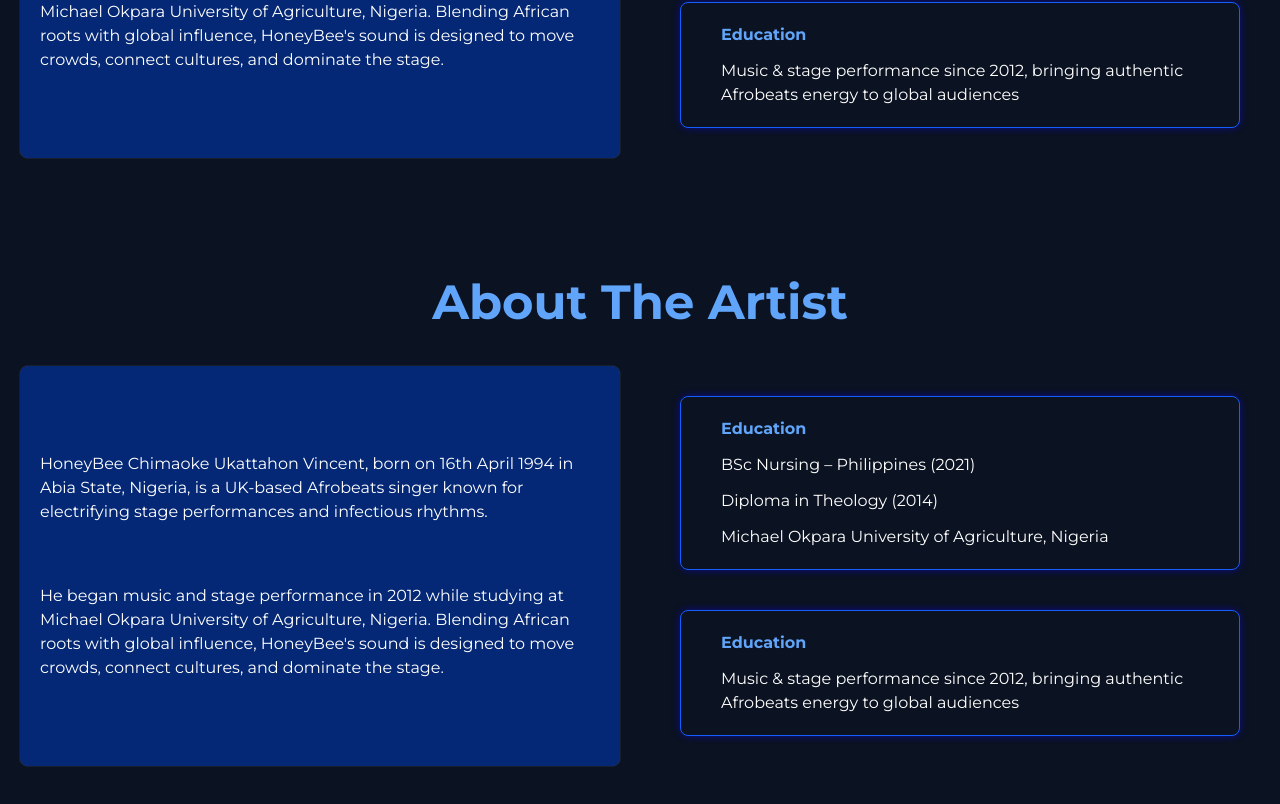
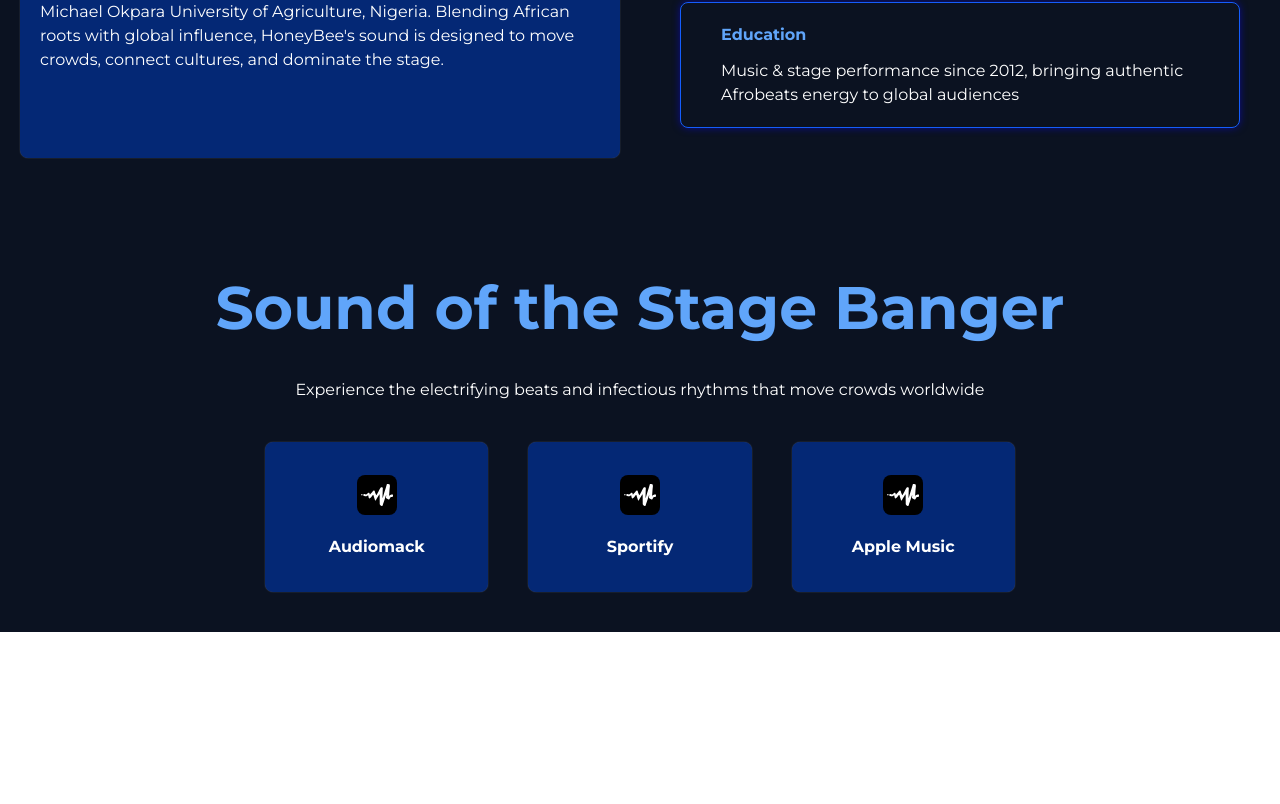
Before and after one commit to Tonypaul544/HoneyBee-Avilla, a React (Vite) app: page / in a window 1280 px wide. Shown: the part 1210-2014 px from the top of the page. After the commit the page ends 1842 px from the top, so only its background shows below. Built offline with nearby package versions, Linux system fonts and the light colour scheme.

Commit message:
fix sound section

```diff
--- /dev/null
+++ b/src/Sound.jsx
@@ -0,0 +1,38 @@
+
+import { SiAudiomack } from "react-icons/si";
+// import AudiomackLogo from './images/Sportify.jpg'
+// import Sportiy from '../../honeybee'
+
+// import HeroSection from './sections/HeroSection/HeroSection'
+
+export default function Sounds() {
+  return (
+    <div>
+      {/* About The Artist */}
+      <div className="flex bg-[#0b1221] flex-col w-[100vw] h-auto items-center justify-center py-10 pt-[5em] items-center justify-center">
+
+        <h1 className="flex max-sm:m-auto max-sm:text-5xl text-6xl font-bold text-[#60a5fa] text-center mb-5">Sound of the Stage Banger</h1>
+        <p className="flex mt-5 text-center">Experience the electrifying beats and infectious rhythms that move crowds worldwide</p>
+
+        <div className="flex max-sm:flex-col flex-row gap-10 mt-10 px-5 max-sm:px-2 justify-center items-center w-[100%] h-[90%] m-auto items-center justify-center">
+
+          <div className="flex flex-col items-center w-[18%] h-[150px] max-sm:w-full items-center justify-center bg-[#042875] box-shadow-white p-5 rounded-lg gap-5">
+            <SiAudiomack className="w-[40px] h-[40px] bg-[#000000] p-1 rounded-lg"  />
+            <h1 className="flex text-md font-bold">Audiomack</h1>
+          </div>
+
+          <div className="flex flex-col items-center w-[18%] h-[150px] max-sm:w-full items-center justify-center bg-[#042875] box-shadow-white p-5 rounded-lg gap-5">
+            <SiAudiomack className="w-[40px] h-[40px] bg-[#000000] p-1 rounded-lg"  />
+            {/* <img src={Sportiy} alt="Audiomack Logo" className="flex w-[40px] h-[40px]" /> */}
+            <h1 className="flex text-md font-bold border-rounded-lg">Sportify</h1>
+          </div>
+
+          <div className="flex flex-col items-center w-[18%] h-[150px] max-sm:w-full items-center justify-center bg-[#042875] box-shadow-white p-5 rounded-lg gap-5">
+            <SiAudiomack className="w-[40px] h-[40px] bg-[#000000] p-1 rounded-lg"  />
+            <h1 className="flex text-md font-bold">Apple Music</h1>
+          </div>
+        </div>
+      </div>
+    </div>
+  )
+}
--- a/src/sections/HeroSection/About.jsx
+++ b/src/sections/HeroSection/About.jsx
@@ -1,5 +1,3 @@
-
-// import HeroSection from './sections/HeroSection/HeroSection'
 
 export default function About() {
   return (
@@ -11,7 +9,7 @@
 
         <div className="flex max-sm:flex-col flex-row gap-10 mt-10 px-5 max-sm:px-2 justify-center items-center w-[100%] h-auto m-auto items-center justify-center">
 
-          <div className="flex flex-col gap-15 p-5 rounded-lg w-[50%] h-100 max-sm:w-full h-100 items-center justify-center bg-[#042875] box-shadow-white">
+          <div className="flex flex-col gap-15 p-5 rounded-lg w-[50%] h-100 max-sm:w-full h-100 items-center justify-center bg-[#042875] box-shadow-white ">
             <p className="flex">HoneyBee Chimaoke Ukattahon Vincent, born on 16th April 1994 in Abia State, Nigeria, is a UK-based Afrobeats singer known for electrifying stage performances and infectious rhythms.</p>
 
             <p className="flex">He began music and stage performance in 2012 while studying at Michael Okpara University of Agriculture, Nigeria. Blending African roots with global influence, HoneyBee's sound is designed to move crowds, connect cultures, and dominate the stage.</p>
--- a/src/sections/HeroSection/HeroSection.jsx
+++ b/src/sections/HeroSection/HeroSection.jsx
@@ -3,6 +3,7 @@
 import heroImage from '../../images/herobg.png'
 import '../../custom.css'
 import About from './About'
+import Sounds from '../../Sound'
 
 // IMPORT FONTS FROM FONTAWSOME
 import { MdOutlinePlayCircle } from "react-icons/md";
@@ -38,7 +39,7 @@
 
             {/* Description text - about the artist */}
             <p className="text-lg sm:text-xl text-gray-300 mb-1 sm:mb-16 max-w-2xl mx-auto leading-tight font-light">
-              UK-based Nigerian Afrobeats artist delivering high-energy<br />performances and global sound.
+              UK-based Nigerian Afrobeats/R&B artist delivering high-energy<br />performances and global sound.
             </p>
 
             {/* Action buttons - Listen Now and Book for Shows */}
@@ -65,7 +66,7 @@
       </div>
 
       <div id="about" className="flex w-[100vw] h-auto text-white flex items-center justify-center">
-        <About />
+        <Sounds />
       </div>
 
     </>
```
Also changed, not shown: src/images/sportify.png (added).
